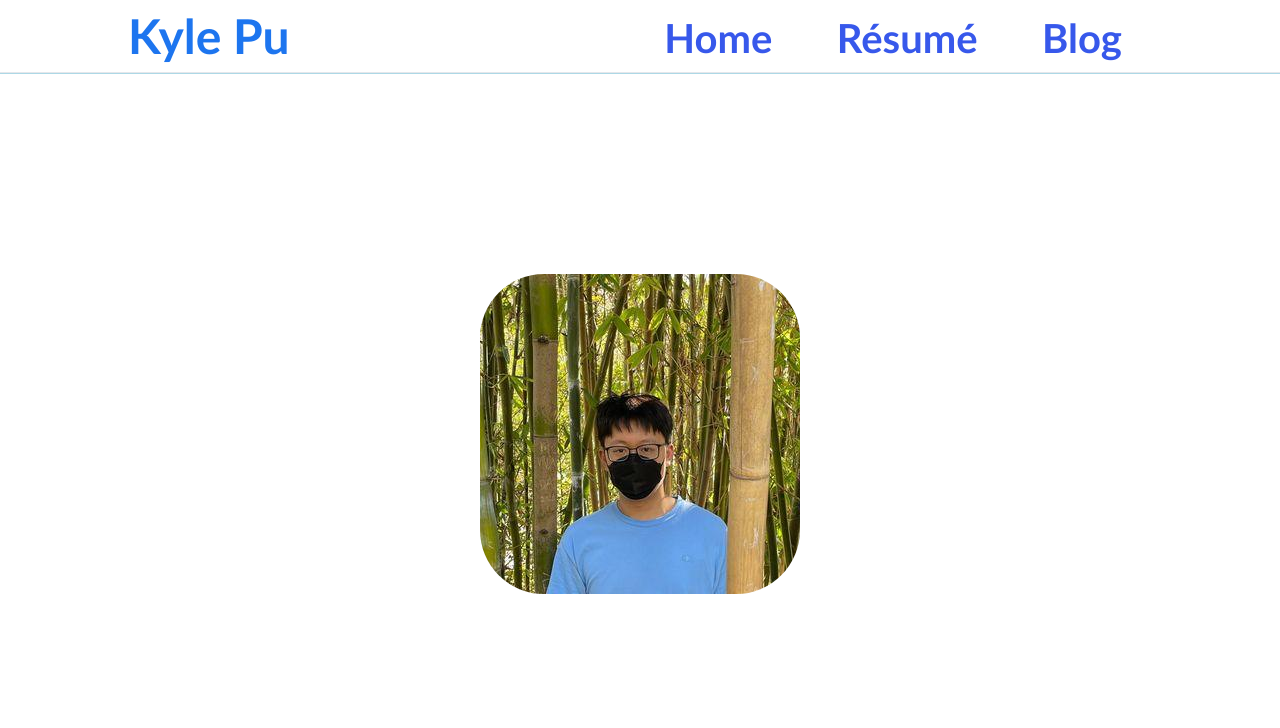
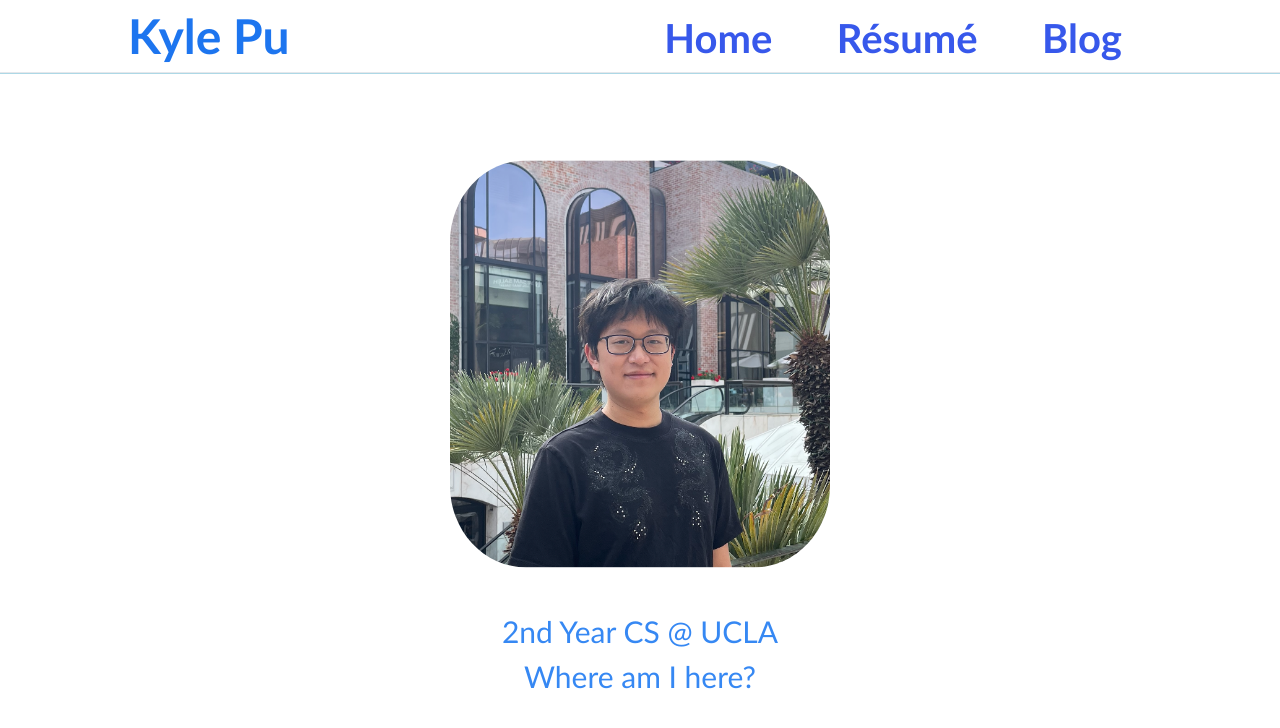
Before and after one commit to Kyle-Pu/Kyle-Pu.github.io, a React (Create React App) app: page / in a window 1280 px wide. Shown: the top 728 px of the page. Built offline with nearby package versions, Linux system fonts and the light colour scheme.

Commit message:
Home page basics done

```diff
--- a/src/components/HomePage/HomePage.css
+++ b/src/components/HomePage/HomePage.css
@@ -6,9 +6,41 @@
 .Picture{
     position: absolute;
     margin: 0 auto;
-    top: 50%;
+    top: 40%;
     left: 50%;
     transform: translate(-50%, -50%);
     overflow: hidden; /*Hide what falls outside of the div*/
+    width: 380px;
+    height: auto;
     border-radius: 20%;
 }
+
+.Caption{
+    position: absolute;
+    top: 75%;
+    left: 0%;
+    right: 0%;
+    text-align: center;
+}
+
+.Caption p{
+    font-family: Optima;
+    font-size: 30px;
+    color: rgb(54, 136, 243);
+}
+
+.Question{
+    display: inline-block;
+}
+
+.Question:hover{
+    color: lightblue;
+}
+
+.Answer{
+    visibility: hidden;
+}
+
+.Question:hover + .Answer{
+    visibility: visible;
+}
--- a/src/components/HomePage/HomePage.js
+++ b/src/components/HomePage/HomePage.js
@@ -5,7 +5,12 @@ function HomePage() {
   return (
     <div class="Container">
       <div class="Picture">
-        <img src={require("../../imgs/pfp.jpeg")} alt="Profile picture" />
+        <img src={require("../../imgs/pfp.png")} alt="Profile picture" />
+      </div>
+      <div class="Caption">
+        <p>2nd Year CS @ UCLA</p>
+        <p class="Question">Where am I here?</p>
+        <p class="Answer">Off Rodeo Drive in Beverly Hills! No, I don't live there. Yes, I wish I lived there.</p>
       </div>
     </div>
   );
```
Also changed, not shown: src/imgs/pfp.jpeg (deleted).
